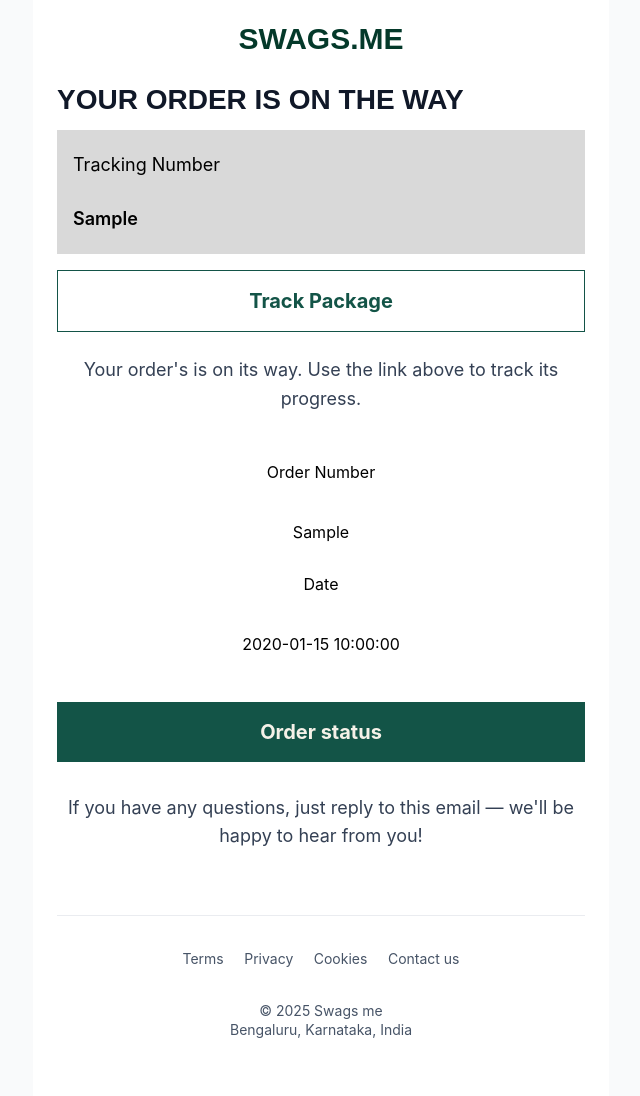
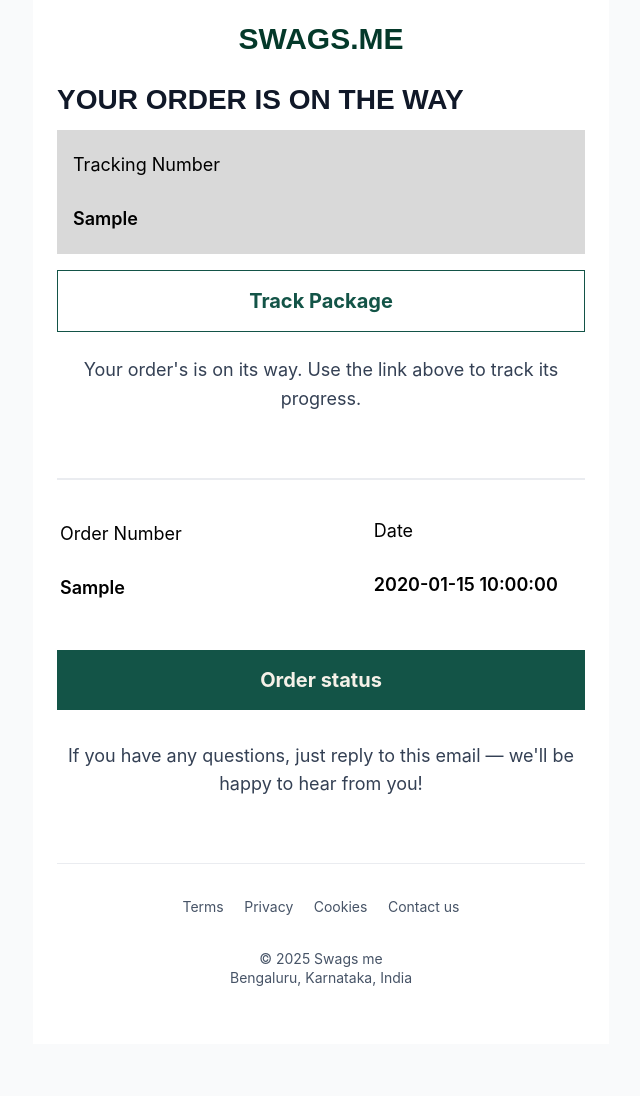
Before and after one commit to TeamShiksha/email-service, a FastAPI app: template templates/swags.me/trackingStatus.html in a window 1280 px wide. Shown: the whole page, without its empty margins (319-959 px from the left). After the commit the page ends 986 px from the top, so only its background shows below. Run offline with FastAPI, Linux system fonts and the light colour scheme; the template is opened without the code that fills it: most values are stand-ins (such as "Sample title", 1, 10 or a date in 2020); parts of the project's set-up code (start-up, migrations or seed data) failed here and were passed over; some web fonts are replaced.

Commit message:
add: order section

```diff
--- a/templates/swags.me/trackingStatus.html
+++ b/templates/swags.me/trackingStatus.html
@@ -114,6 +114,7 @@
               cellpadding="0"
               cellspacing="0"
               role="presentation"
+              style="padding-bottom: 32px;"
             >
               <tbody>
                 <tr>
@@ -136,15 +137,37 @@
             >
               <tbody>
                 <tr>
-                  <td style="display: flex; justify-content: space-between;">
-                    <td style="display: flex; flex-direction: column; align-items: center; gap: 8px;">
-                      <p>Order Number</p>
-                      <p>{{orderNo}}</p>
-                    </td>
-                    <td style="display: flex; flex-direction: column; align-items: center; gap: 8px;">
-                      <p>Date</p>
-                      <p>{{date}}</p>
-                    </td>
+                  <td style="display: flex; justify-content: space-between; padding: 24px 0 0 0; border-top: 2px solid rgb(234, 236, 240);"">
+                    <table>
+                      <tbody
+                        width="60%"
+                        cellpadding="0"
+                        cellspacing="0"
+                        role="presentation"
+                      >
+                        <tr>
+                          <td style="display: flex; flex-direction: column; justify-content: center;">
+                            <p style="font-size: 18px; line-height: 1; font-weight: 400; font-family: Inter; color: rgba(0,0,0)">Order Number</p>
+                            <p style="font-size: 18px; line-height: 1; font-weight: 600; font-family: Inter; color: rgba(0,0,0)">{{orderNo}}</p>
+                          </td>
+                        </tr>
+                      </tbody>
+                    </table>
+                    <table
+                      width="40%"
+                      cellpadding="0"
+                      cellspacing="0"
+                      role="presentation"
+                    >
+                      <tbody>
+                        <tr>
+                          <td style="display: flex; flex-direction: column; justify-content: start;">
+                            <p style="font-size: 18px; line-height: 1; font-weight: 400; font-family: Inter; color: rgba(0,0,0);">Date</p>
+                            <p style="font-size: 18px; line-height: 1; font-weight: 600; font-family: Inter; color: rgba(0,0,0)">{{date}}</p>
+                          </td>
+                        </tr>
+                      </tbody>
+                    </table>
                   </td>
                 </tr>
               </tbody>
```
